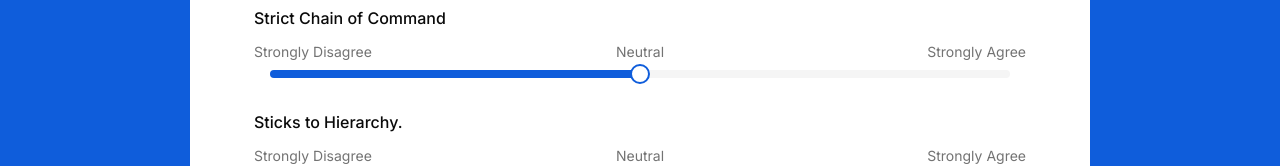
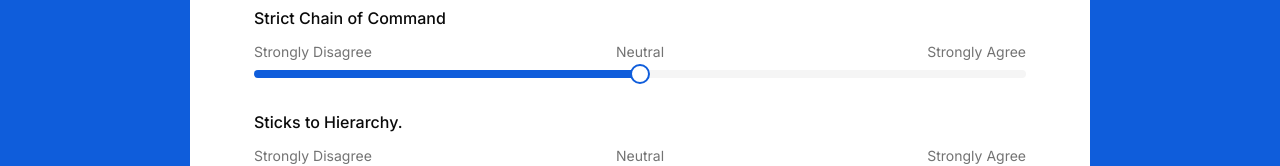
Before and after one commit to vignesh-gupta/hcl-cultural-app, a Next.js app: page /survey in a window 1280 px wide. Shown: the part 622-788 px from the top of the page. Built offline with nearby package versions, Linux system fonts and the light colour scheme.

Commit message:
[fixed] design issue

```diff
--- a/src/components/SurveyForm.tsx
+++ b/src/components/SurveyForm.tsx
@@ -191,7 +191,6 @@ const SurveyForm = () => {
                       </FormItem>
                     </div>
                     <Slider
-                      className="px-4"
                       defaultValue={[Number(field.value)]}
                       onValueChange={field.onChange}
                       min={1}
```
